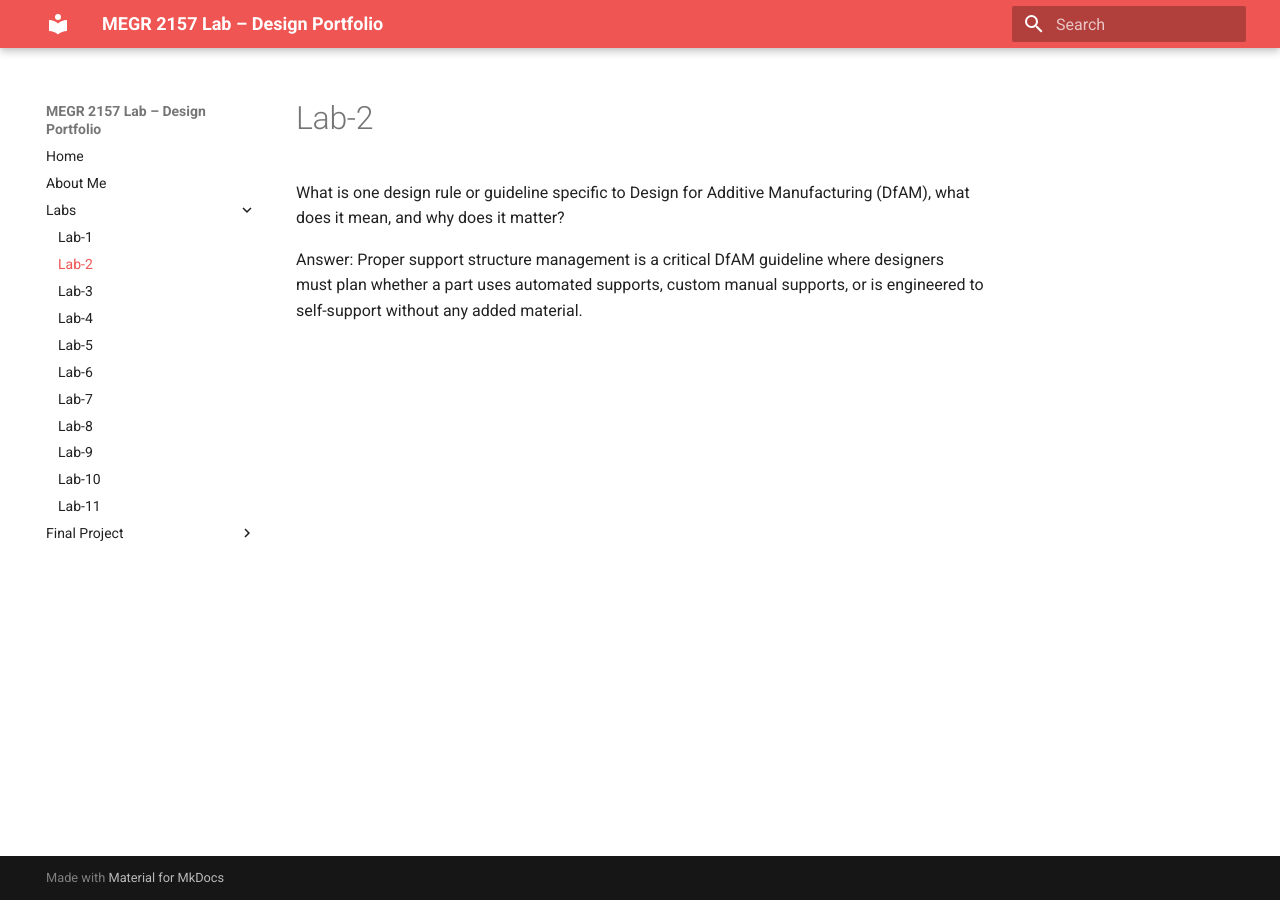
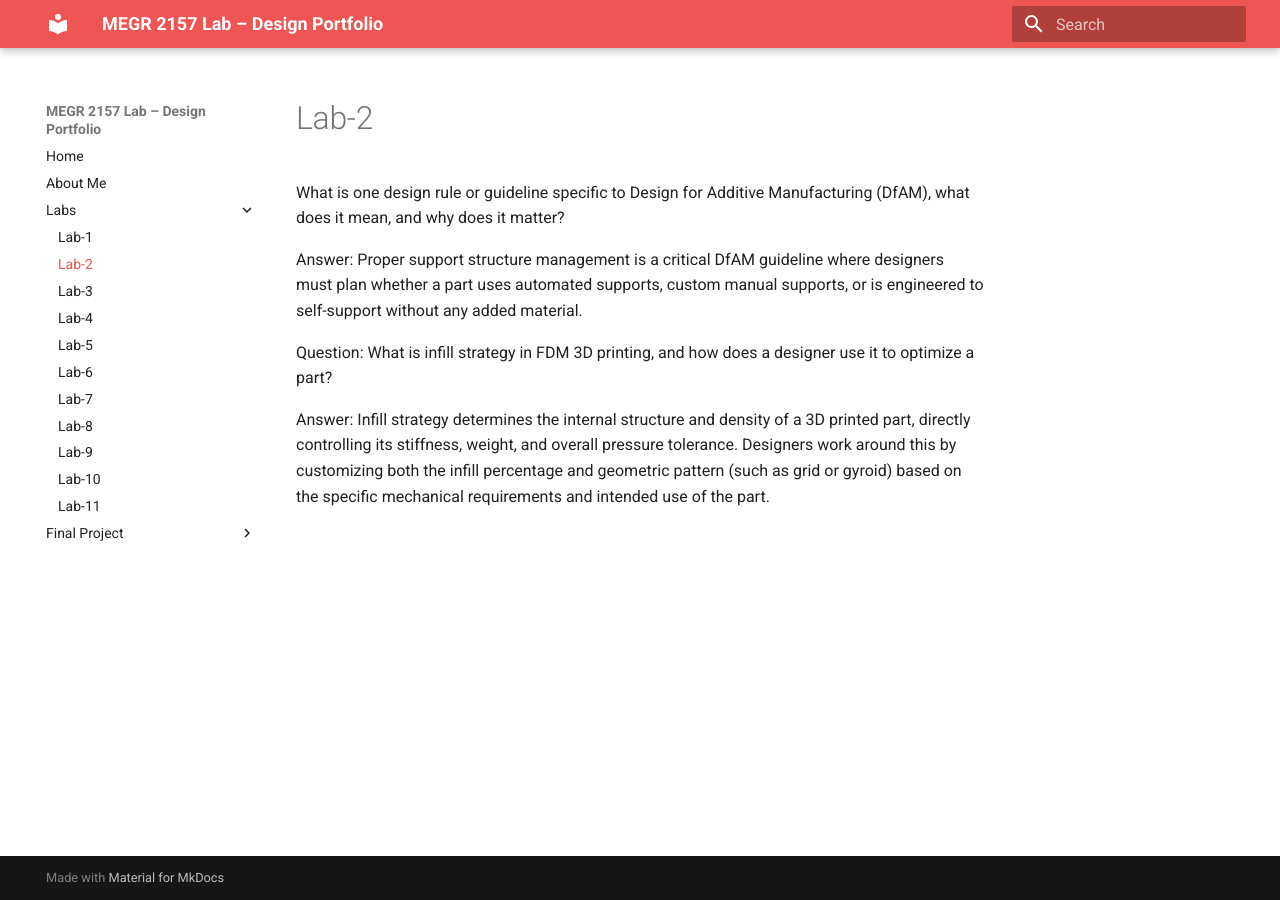
Before and after one commit to MHasan-27/Mohammad-Hasan, an MkDocs documentation site: the page built from docs/Labs/L02/index.md, in a window 1280 px wide. Built offline with MkDocs 1.6.1 and Material for MkDocs 9.7.7, drawn with Linux system fonts in a browser that asks for light colours.

Commit message:
Add infill strategy question and answer
Added a question and answer about infill strategy in FDM 3D printing.

```diff
--- a/docs/Labs/L02/index.md
+++ b/docs/Labs/L02/index.md
@@ -3,3 +3,9 @@ What is one design rule or guideline specific to Design for Additive Manufacturi
 
 Answer:
 Proper support structure management is a critical DfAM guideline where designers must plan whether a part uses automated supports, custom manual supports, or is engineered to self-support without any added material.
+
+Question:
+What is infill strategy in FDM 3D printing, and how does a designer use it to optimize a part?
+
+Answer:
+Infill strategy determines the internal structure and density of a 3D printed part, directly controlling its stiffness, weight, and overall pressure tolerance. Designers work around this by customizing both the infill percentage and geometric pattern (such as grid or gyroid) based on the specific mechanical requirements and intended use of the part.
```
